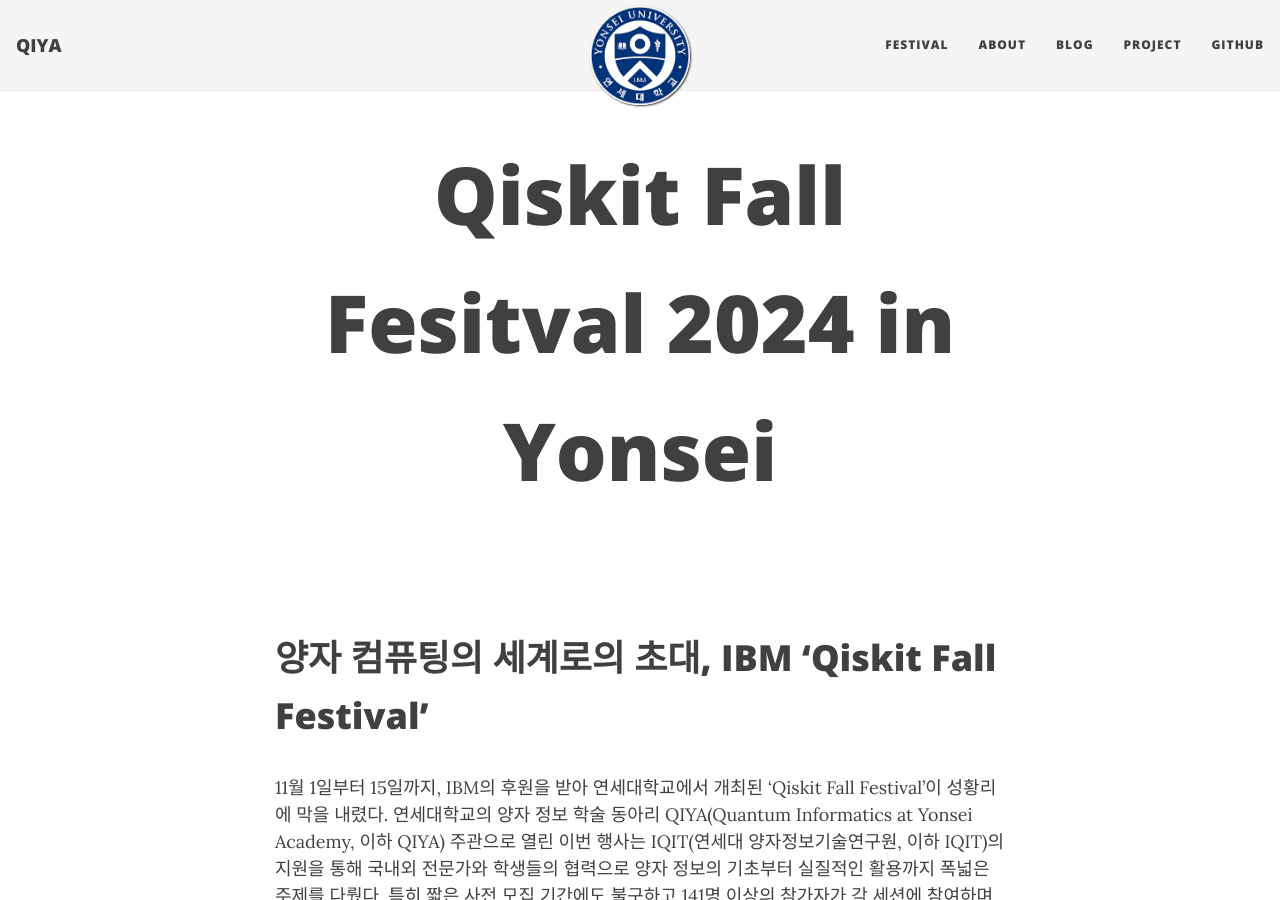
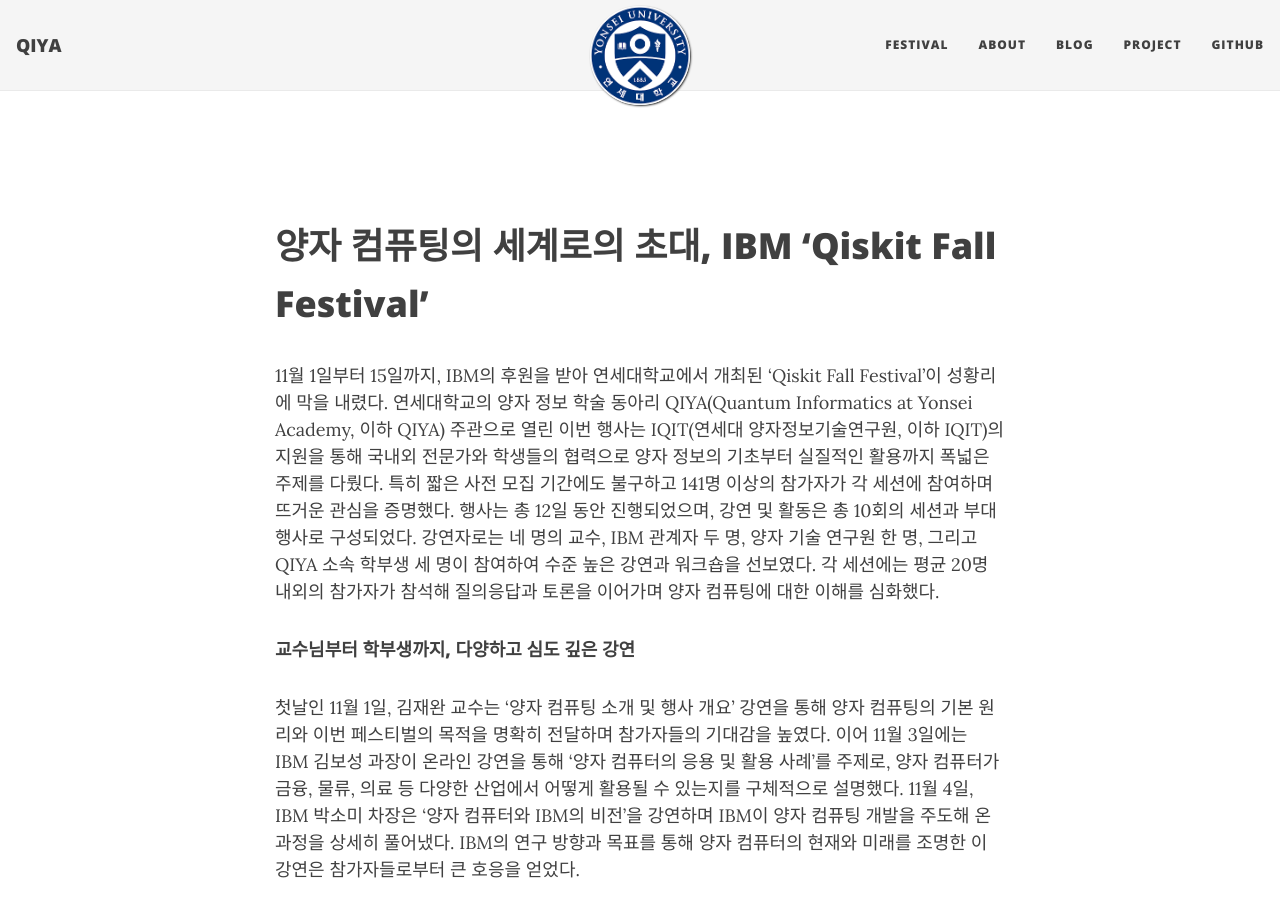
Before and after one commit to QIYA-yonsei/QIYA-yonsei.github.io, a Jekyll site: the page built from about.md, in a window 1280 px wide and 900 px high. Built offline with Jekyll 4.4.1, drawn with Linux system fonts in a browser that asks for light colours; nearby versions of some CDN libraries; some of the changed lines change nothing that is shown.

Commit message:
Update about.md

```diff
--- a/about.md
+++ b/about.md
@@ -1,6 +1,6 @@
 ---
 layout: page
-title: Qiskit Fall Fesitval 2024 in Yonsei
+#title: Qiskit Fall Fesitval 2024 in Yonsei
 ---
 
 <br/>
```
